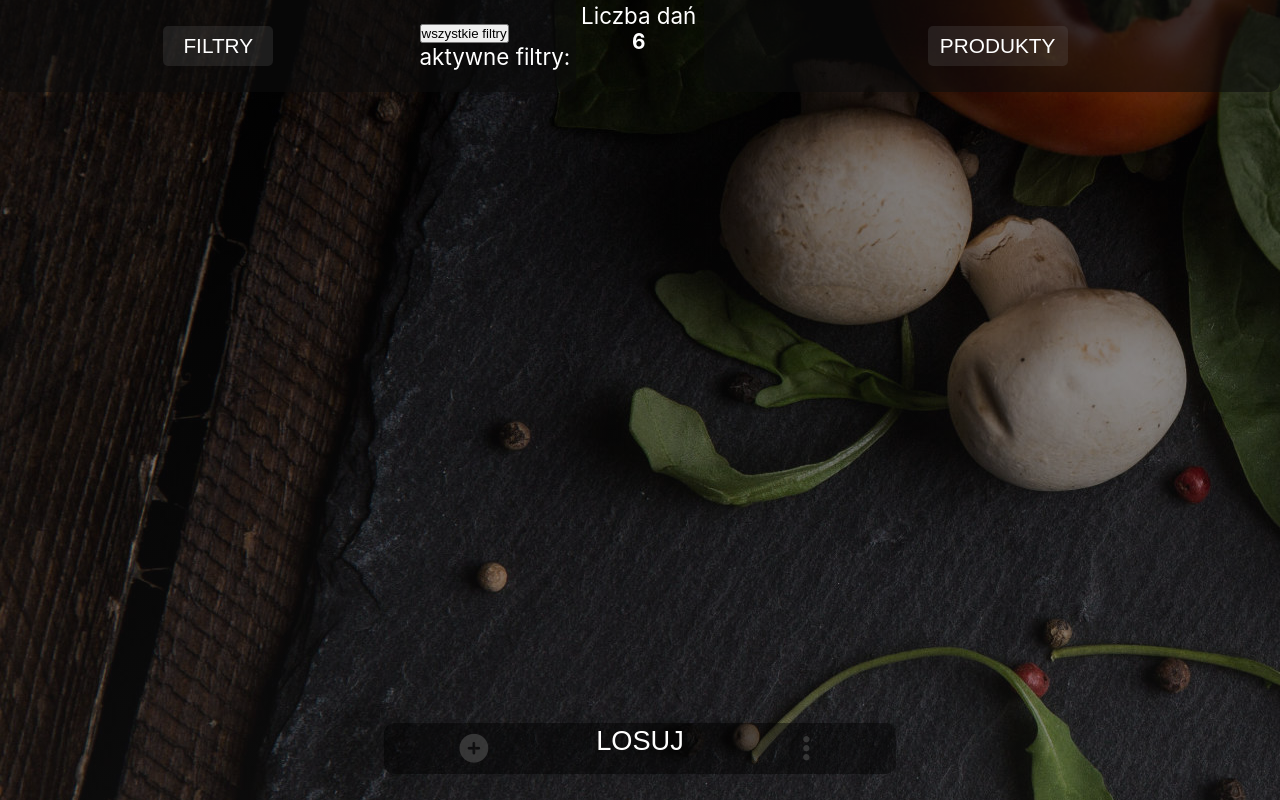
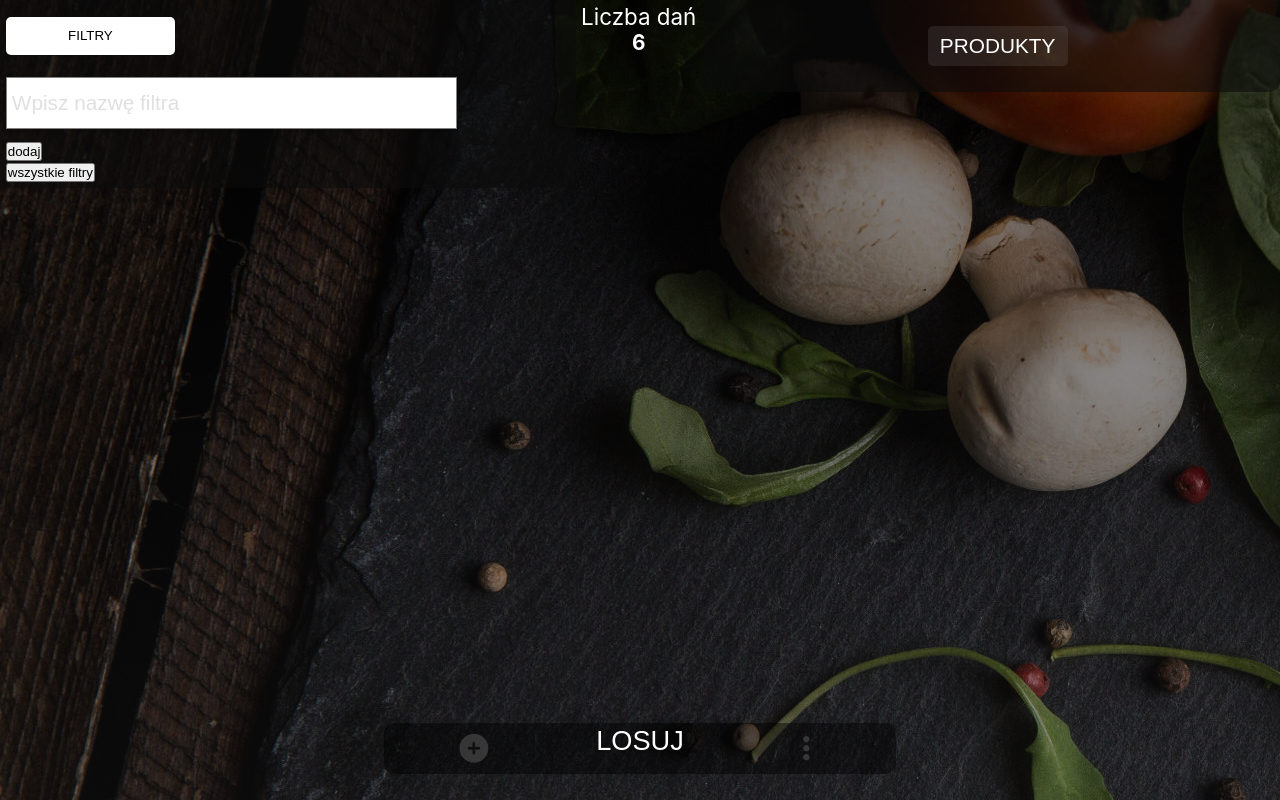
Before and after one commit to atrykp/what-s-for-dinner-react-app, a React (Create React App) app: page / in a window 1280 px wide. Both pictures are taken after a click on the button "FILTRY". Built offline with nearby package versions, Linux system fonts and the light colour scheme.

Commit message:
move filters store to redux

```diff
--- a/src/components/filter.js
+++ b/src/components/filter.js
@@ -4,7 +4,7 @@ import "../styles/Filter.css";
 const Filter = ({ filter, changeFilterActivity, removeFilter }) => {
   return (
     <div className={filter.active ? "filter activeFilter" : "filter"}>
-      <button onClick={() => changeFilterActivity(filter.id)}>
+      <button onClick={() => changeFilterActivity(filter.id, filter.active)}>
         {filter.name}
       </button>
       <button
--- a/src/pages/NewFilterArr.js
+++ b/src/pages/NewFilterArr.js
@@ -1,16 +1,111 @@
 import React, { useState } from "react";
-import "../styles/FilterArr.css";
+// import "../styles/FilterArr.css";
+import TypeAheadDropDown from "./TypeAheadDropDown";
+import { useDispatch, useSelector } from "react-redux";
+import { addFilter, deleteFilter, editFilter } from "../actions/actions";
+import Filter from "../components/filter";
+import { v4 } from "uuid";
 
 const NewFilterArr = () => {
+  const dispatch = useDispatch();
+  const filterStore = useSelector((state) => state.filtersReducer);
   const [filtersSection, setFiltersSection] = useState("false");
+  const [allFiltersSection, setAllFiltersSection] = useState(false);
+  const [filterName, setFilterName] = useState("");
 
   const showFilterSection = () => {
     setFiltersSection((prevValue) => !prevValue);
   };
+  const findFilter = (name, arr) => {
+    const newArr = arr.filter((item) => item.name === name);
+    return newArr.length > 0 ? true : false;
+  };
+  const addNewFilter = (e) => {
+    e.preventDefault();
+    if (findFilter(filterName, filterStore) || filterName.length < 2) {
+      setFilterName("");
+      alert("ten filtr już istnieje lub nazwa jest za krótka (min 2 znaki)");
+      return;
+    }
+    dispatch(addFilter(filterName, true));
+    setFilterName("");
+  };
+
+  const showAllFilters = () => {
+    setAllFiltersSection(true);
+  };
+
+  const activeFilters = () => {
+    const arr = [...filterStore];
+    const active = arr.filter((item) => item.active);
+    const activeFiltersArr = active.map((element) => {
+      return (
+        <Filter
+          filter={element}
+          changeFilterActivity={changeFilterActivity}
+          removeFilter={removeFilter}
+          key={v4()}
+        />
+      );
+    });
+    return activeFiltersArr;
+  };
+  const showActiveFilters = () => {
+    setAllFiltersSection(false);
+  };
+
+  const changeFilterActivity = (id, active) => {
+    dispatch(editFilter(id, !active));
+  };
+  const removeFilter = (id) => {
+    dispatch(deleteFilter(id));
+  };
+
+  const allFiltersArr = filterStore.map((element) => {
+    return (
+      <Filter
+        filter={element}
+        changeFilterActivity={changeFilterActivity}
+        removeFilter={removeFilter}
+        key={v4()}
+      />
+    );
+  });
+
+  const filterForm = !filtersSection && (
+    <>
+      <div className="filtersSectionButtons">
+        {!allFiltersSection && (
+          <button onClick={showAllFilters} className="filters__allFiltersBnt">
+            wszystkie filtry
+          </button>
+        )}
+        {allFiltersSection && (
+          <button
+            onClick={showActiveFilters}
+            className="filters__activeFiltersBnt"
+          >
+            tylko aktywne
+          </button>
+        )}
+      </div>
+    </>
+  );
   const sectionStructure = (
     <div>
-      <button>wszystkie filtry</button>
-      <p>aktywne filtry:</p>
+      <form action="" onSubmit={addNewFilter} className="filters__addForm">
+        <TypeAheadDropDown
+          filterName={filterName}
+          allFiltersArr={filterStore}
+          setFilterName={setFilterName}
+        />
+        <button className="filters__addFormBtn">dodaj</button>
+      </form>
+    </div>
+  );
+  const arr = !filtersSection && (
+    <div className="filterArr">
+      {allFiltersSection ? allFiltersArr : activeFilters()}
     </div>
   );
   return (
@@ -19,6 +114,8 @@ const NewFilterArr = () => {
         FILTRY
       </button>
       {!filtersSection && sectionStructure}
+      {filterForm}
+      {arr}
     </div>
   );
 };
--- a/src/pages/TypeAheadDropDown.js
+++ b/src/pages/TypeAheadDropDown.js
@@ -6,7 +6,7 @@ const TypeAheadDropDown = (props) => {
 
   const onTextChange = (e) => {
     const { allFiltersArr } = props;
-    const arr = allFiltersArr().map((item) => item.name);
+    const arr = allFiltersArr.map((item) => item.name);
 
     let suggestions = [];
     const value = e.target.value;
--- a/src/reducers/filtersReducer.js
+++ b/src/reducers/filtersReducer.js
@@ -1,7 +1,7 @@
 import { ADD_FITLER, EDIT_FITLER, REMOVE_FITLER } from "../actions/actions";
 import { filtersArray } from "../store/filtersArr";
-const store = JSON.parse(localStorage.getItem("allMeals")) || filtersArray;
-export const filtersReducer = (state = store, action) => {
+const store = filtersArray;
+export const filtersReducer = (state = store(), action) => {
   switch (action.type) {
     case ADD_FITLER:
       return [...state, action.payload];
```
Also changed, not shown: src/pages/FileterArr.js (+1 -37 lines), 1 other file (tests, documents, lock files or other folders).
